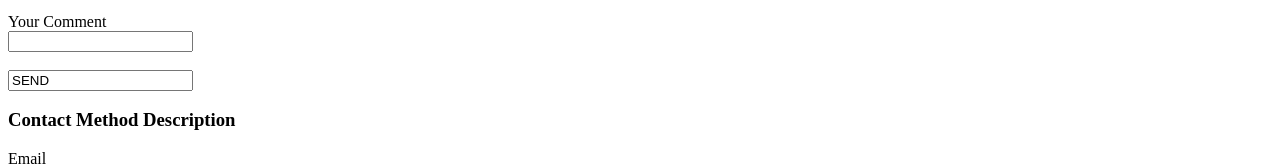
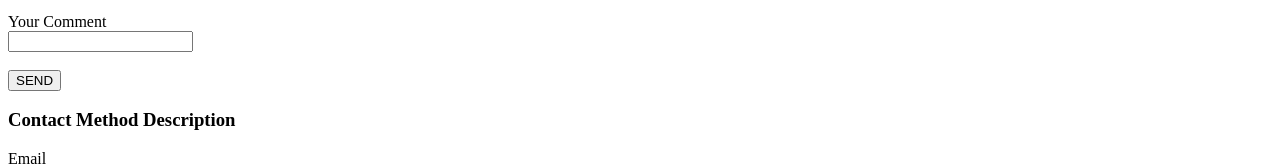
Before and after one commit to bendnema/webdevlabs, a plain HTML site: page views/contact.html in a window 1280 px wide. Shown: the part 282-448 px from the top of the page. Drawn offline with Linux system fonts and the light colour scheme.

Commit message:
Update contact.html

```diff
--- a/views/contact.html
+++ b/views/contact.html
@@ -29,7 +29,7 @@
             <input type="text" id="ename" name="ename"><br><br>
             <label for="fname">Your Comment</label><br>
             <input type="text" id="cname" name="cname"><br><br>
-            <input type="send" value="SEND">
+            <input type="submit" value="SEND">
           </form>
 
           <h3>Contact Method Description</h3>
```
